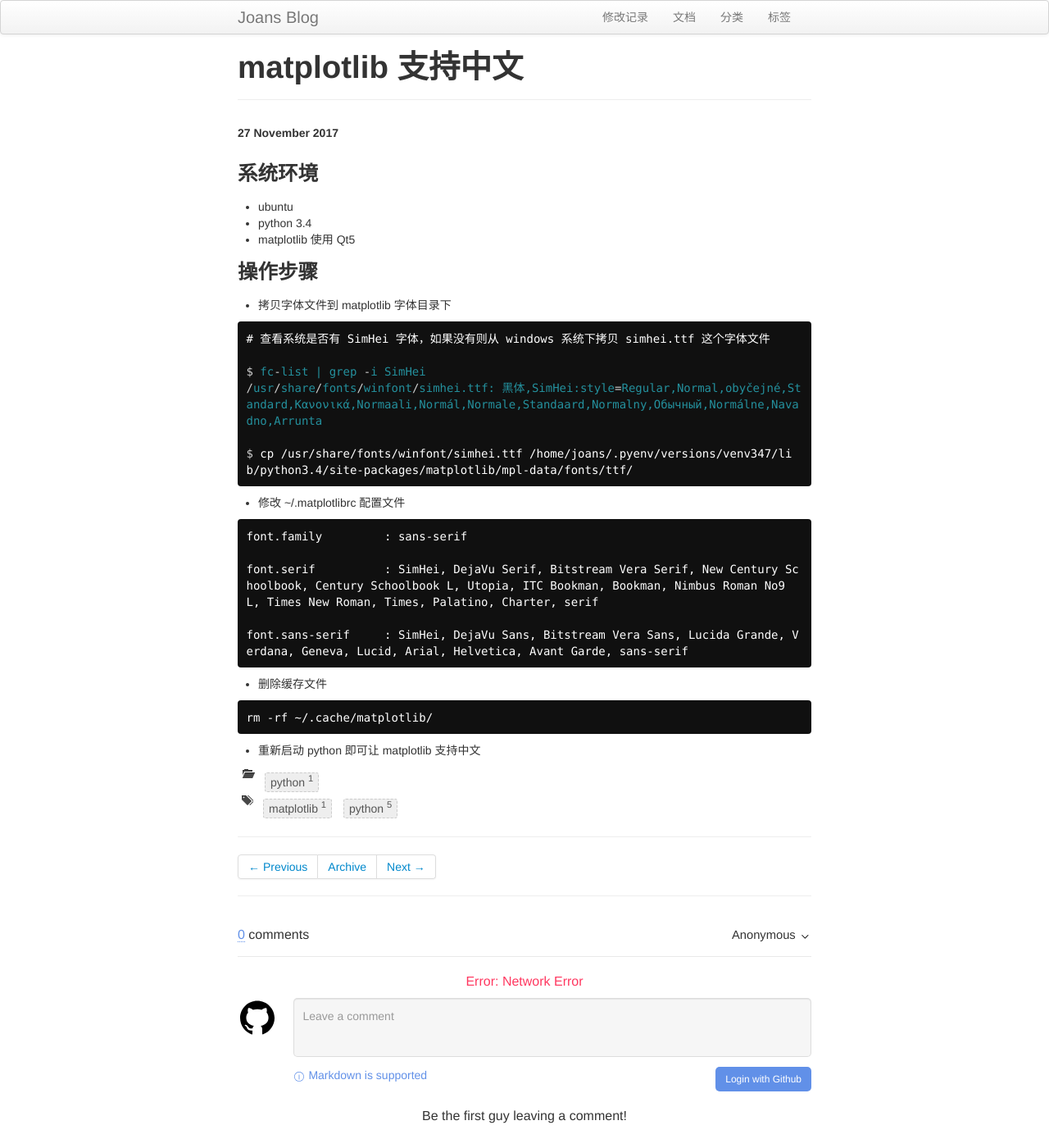
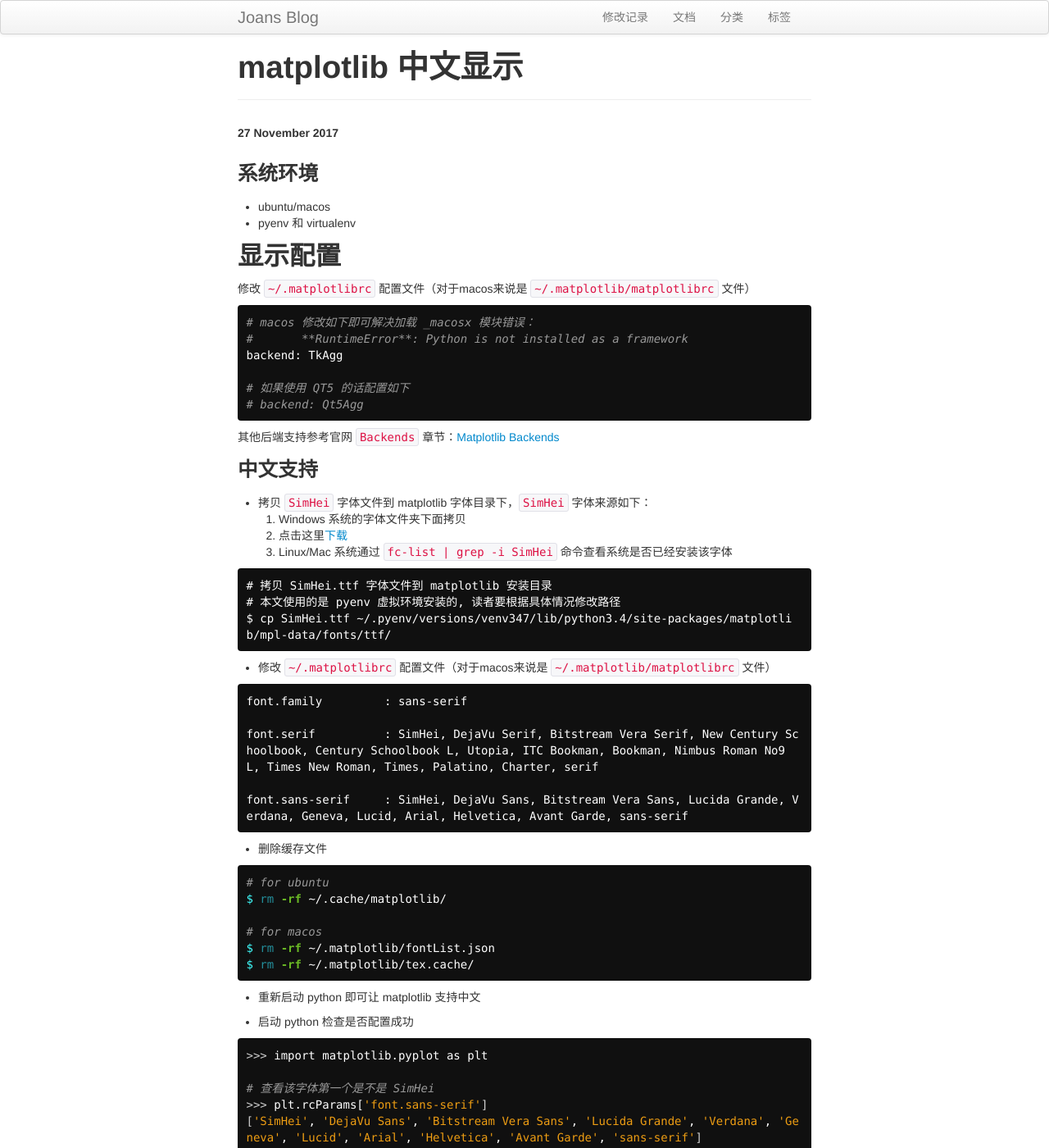
Before and after one commit to joans321/joans321.github.io, a Jekyll site: the page built from _posts/ai/2017-11-27-matplotfont.md, in a window 1280 px wide and 1400 px high. Shown: the whole window at 82% size. Built offline with Jekyll 4.4.1, drawn with Linux system fonts in a browser that asks for light colours; comment, search, counter and statistics services are not loaded.

```diff
--- a/_posts/ai/2017-11-27-matplotfont.md
+++ b/_posts/ai/2017-11-27-matplotfont.md
@@ -1,6 +1,6 @@
 ---
 layout: post
-title: matplotlib 支持中文
+title: matplotlib 中文显示
 category: python
 tags: [matplotlib, python]
 ---
@@ -9,28 +9,48 @@ tags: [matplotlib, python]
 
 ### 系统环境
 
-* ubuntu
-* python 3.4
-* matplotlib 使用 Qt5
+* ubuntu/macos
+* pyenv 和 virtualenv
 
 
 
-### 操作步骤
 
-* 拷贝字体文件到 matplotlib 字体目录下
+## 显示配置
 
-~~~tex
-# 查看系统是否有 SimHei 字体，如果没有则从 windows 系统下拷贝 simhei.ttf 这个字体文件
+修改 `~/.matplotlibrc` 配置文件（对于macos来说是 `~/.matplotlib/matplotlibrc` 文件）
 
-$ fc-list | grep -i SimHei
-/usr/share/fonts/winfont/simhei.ttf: 黑体,SimHei:style=Regular,Normal,obyčejné,Standard,Κανονικά,Normaali,Normál,Normale,Standaard,Normalny,Обычный,Normálne,Navadno,Arrunta
+~~~sh
+# macos 修改如下即可解决加载 _macosx 模块错误：
+#       **RuntimeError**: Python is not installed as a framework
+backend: TkAgg
 
-$ cp /usr/share/fonts/winfont/simhei.ttf /home/joans/.pyenv/versions/venv347/lib/python3.4/site-packages/matplotlib/mpl-data/fonts/ttf/
+# 如果使用 QT5 的话配置如下
+# backend: Qt5Agg
+~~~
+
+其他后端支持参考官网 `Backends` 章节：[Matplotlib Backends](https://matplotlib.org/tutorials/introductory/usage.html#backends)
+
+
+
+
+
+
+### 中文支持
+
+* 拷贝 `SimHei` 字体文件到 matplotlib 字体目录下，`SimHei` 字体来源如下：
+  1. Windows 系统的字体文件夹下面拷贝
+  2. 点击这里[下载](https://github.com/joans321/joans321.github.io/blob/master/assets/download/SimHei.ttf)
+  3. Linux/Mac 系统通过 `fc-list | grep -i SimHei` 命令查看系统是否已经安装该字体
+
+~~~Sh
+# 拷贝 SimHei.ttf 字体文件到 matplotlib 安装目录
+# 本文使用的是 pyenv 虚拟环境安装的, 读者要根据具体情况修改路径
+$ cp SimHei.ttf ~/.pyenv/versions/venv347/lib/python3.4/site-packages/matplotlib/mpl-data/fonts/ttf/
 ~~~
 
 
 
-* 修改 ~/.matplotlibrc 配置文件
+* 修改 `~/.matplotlibrc` 配置文件（对于macos来说是 `~/.matplotlib/matplotlibrc` 文件）
 
 ~~~tex
 font.family         : sans-serif
@@ -44,10 +64,33 @@ font.sans-serif     : SimHei, DejaVu Sans, Bitstream Vera Sans, Lucida Grande, V
 
 * 删除缓存文件
 
-~~~tex
-rm -rf ~/.cache/matplotlib/
+~~~sh
+# for ubuntu
+$ rm -rf ~/.cache/matplotlib/
+
+# for macos
+$ rm -rf ~/.matplotlib/fontList.json
+$ rm -rf ~/.matplotlib/tex.cache/
 ~~~
 
 
 
 * 重新启动 python 即可让 matplotlib 支持中文
+
+
+
+* 启动 python 检查是否配置成功
+
+~~~sh
+>>> import matplotlib.pyplot as plt
+
+# 查看该字体第一个是不是 SimHei
+>>> plt.rcParams['font.sans-serif']
+['SimHei', 'DejaVu Sans', 'Bitstream Vera Sans', 'Lucida Grande', 'Verdana', 'Geneva', 'Lucid', 'Arial', 'Helvetica', 'Avant Garde', 'sans-serif']
+~~~
+
+
+
+
+
+参考：[机器学习 Python 环境搭建](/2018/03/03/ai-setup)
```
Also changed, not shown: _posts/ai/2018-03-03-ai-setup.md (+15 -0 lines), _posts/ai/2018-03-03-decision-tree.md (+90 -5 lines), assets/2018-03-03-decision-tree_files/2018-03-03-decision-tree_6_0.png (added), assets/2018-03-03-decision-tree_files/2018-03-03-decision-tree_8_0.svg (added), 1 other file.
